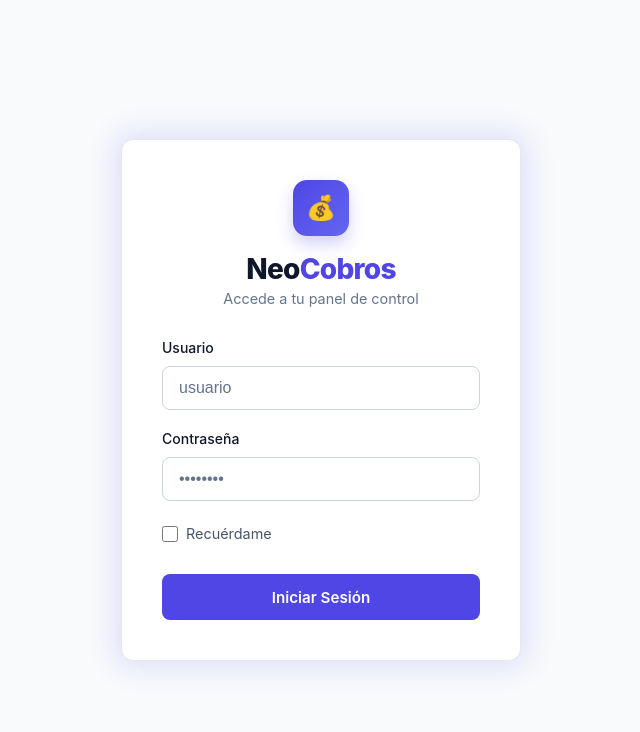
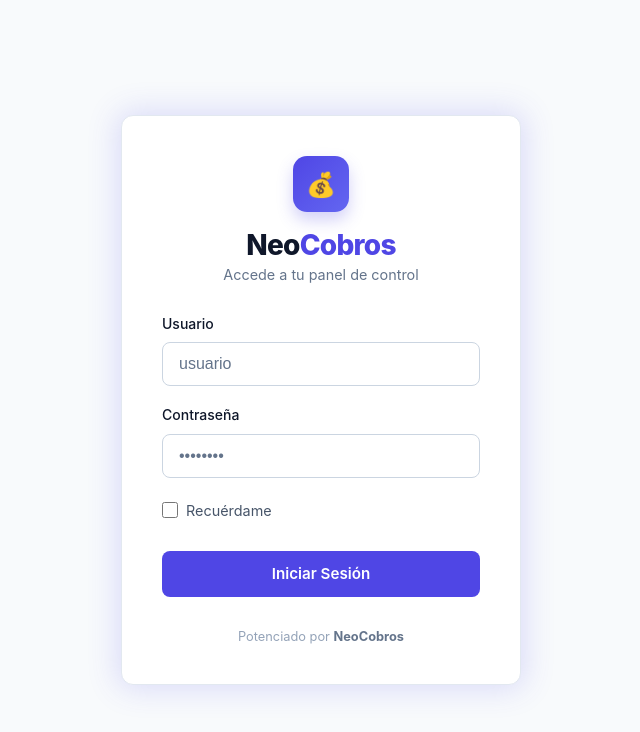
Before and after one commit to alexisb1v1/Prestamos, a Next.js app: page /login in a window 1280 px wide. Shown: the top 732 px of the page, without its empty margins (319-959 px from the left). Built offline with nearby package versions, Linux system fonts and the light colour scheme; no server answers.

Commit message:
feat: implement login page with authentication and dynamic tenant branding

```diff
--- a/app/login/page.tsx
+++ b/app/login/page.tsx
@@ -12,13 +12,29 @@ export default function LoginPage() {
   const [rememberUser, setRememberUser] = useState(false); // Estado para el checkbox
   const [error, setError] = useState("");
   const [loading, setLoading] = useState(false);
+  const [tenantName, setTenantName] = useState("Cargando...");
 
-  // Cargar usuario guardado al iniciar
+  // Cargar usuario guardado al iniciar y extraer el nombre de la empresa
   useEffect(() => {
     const savedUsername = localStorage.getItem("remembered_username");
     if (savedUsername) {
       setUsername(savedUsername);
       setRememberUser(true);
+    }
+
+    // Extraer subdominio de la URL
+    if (typeof window !== "undefined") {
+      const hostname = window.location.hostname;
+      const parts = hostname.split(".");
+
+      // Si estamos en localhost, o en central.neocobros, o sin subdominio
+      if (hostname === "localhost" || parts.length < 3 || parts[0] === "central") {
+        setTenantName("NeoCobros");
+      } else {
+        // Ejemplo: empresa1.neocobros.com -> empresa1 -> Empresa1
+        const sub = parts[0];
+        setTenantName(sub.charAt(0).toUpperCase() + sub.slice(1));
+      }
     }
   }, []);
 
@@ -95,9 +111,14 @@ export default function LoginPage() {
               letterSpacing: "-0.025em",
               color: "#0f172a",
               marginBottom: "0.25rem",
+              textTransform: "capitalize",
             }}
           >
-            Neo<span style={{ color: "var(--color-primary)" }}>Cobros</span>
+            {tenantName === "NeoCobros" ? (
+              <>Neo<span style={{ color: "var(--color-primary)" }}>Cobros</span></>
+            ) : (
+              tenantName
+            )}
           </h1>
           <p
             style={{
@@ -232,6 +253,11 @@ export default function LoginPage() {
             {loading ? "Ingresando..." : "Iniciar Sesión"}
           </button>
         </form>
+
+        {/* Footer de NeoCobros */}
+        <div style={{ marginTop: "2rem", textAlign: "center", color: "#94a3b8", fontSize: "0.8rem" }}>
+          Potenciado por <strong style={{ color: "#64748b" }}>NeoCobros</strong>
+        </div>
       </div>
     </div>
   );
```
